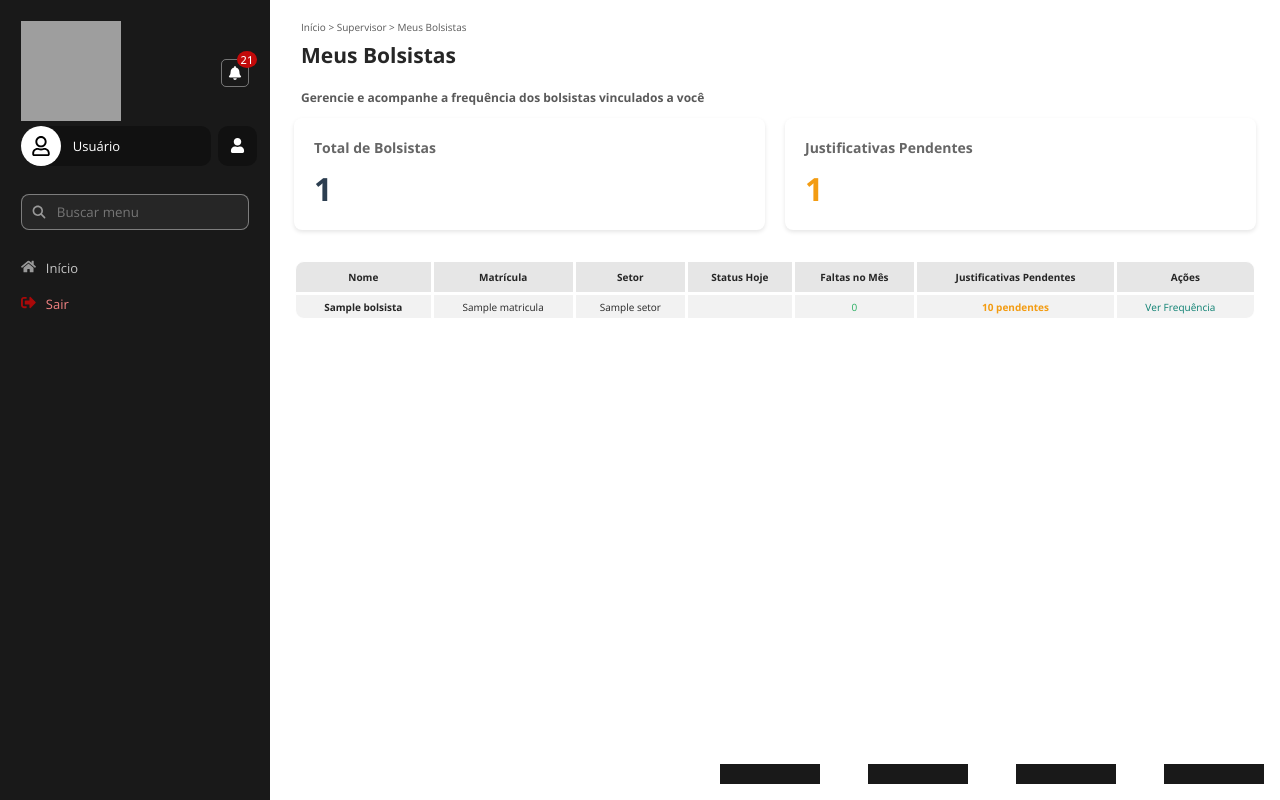
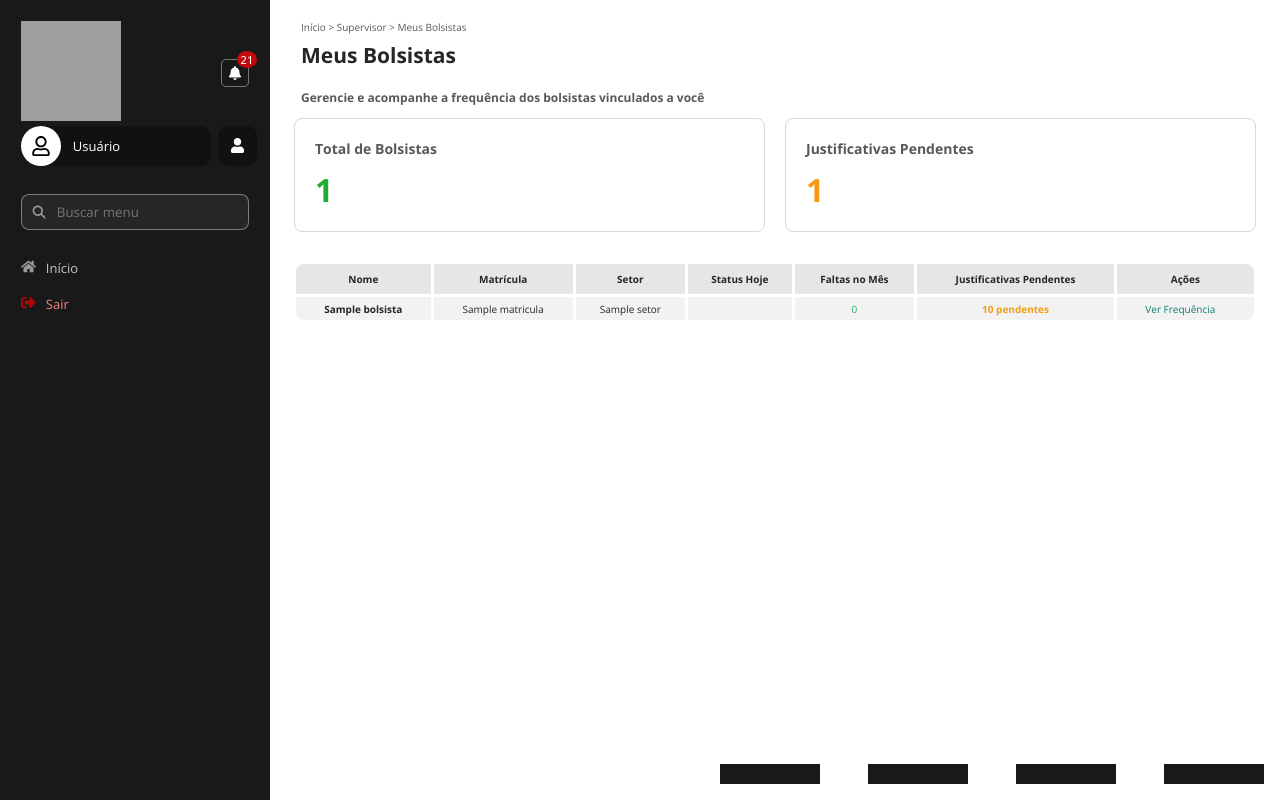
Before and after one commit to Geraldinhozinho/Projeto-Integrador-I, a Django app: template operacional/templates/operacional/meus_bolsistas.html in a window 1280 px wide. Run offline with Django 5.2, Linux system fonts and the light colour scheme; the template is opened without the code that fills it: most values are stand-ins (such as "Sample title", 1, 10 or a date in 2020); grey boxes are pictures that could not be loaded.

Commit message:
feature/consertando cores

```diff
--- a/operacional/static/css/frequencia.css
+++ b/operacional/static/css/frequencia.css
@@ -371,7 +371,7 @@
     max-width: 500px;
     width: 90%;
     text-align: center;
-    box-shadow: 0 4px 6px rgba(0,0,0,0.1);
+    border: var(--borda-1);
 }
 
 .modal-titulo {
@@ -465,3 +465,41 @@
     border-radius: 30px;
     text-decoration: none;
 }
+
+.resumo-supervisor {
+    display: flex; gap: 20px; margin-bottom: 30px;
+}
+
+.card-resumo {
+    background: var(--white);
+    padding: 20px;
+    border-radius: 8px;
+    border: var(--borda-grey-2);
+    display: flex;
+    flex-direction: column;
+    flex: 1;
+}
+
+.total-bolsistas {
+    margin: 0 0 10px 0;
+    font-size: 14px;
+    color: var(--grey-2);
+}
+
+.quantidade-bolsistas {
+    font-size: 32px;
+    font-weight: bold;
+    color: var(--green);
+}
+
+.justificativas-pendentes {
+    margin: 0 0 10px 0;
+    font-size: 14px;
+    color: var(--grey-2);
+}
+
+.quantidade-justificativas-pendentes {
+    font-size: 32px;
+    font-weight: bold;
+    color: var(--orange);
+}
--- a/operacional/templates/operacional/meus_bolsistas.html
+++ b/operacional/templates/operacional/meus_bolsistas.html
@@ -22,14 +22,14 @@
     </div>
     {% endif %}
 
-    <div class="resumo-supervisor" style="display: flex; gap: 20px; margin-bottom: 30px;">
-        <div class="card-resumo" style="background: white; padding: 20px; border-radius: 8px; box-shadow: 0 2px 4px rgba(0,0,0,0.1); flex: 1;">
-            <h3 style="margin: 0 0 10px 0; font-size: 14px; color: #666;">Total de Bolsistas</h3>
-            <div style="font-size: 32px; font-weight: bold; color: #2c3e50;">{{ total_bolsistas }}</div>
+    <div class="resumo-supervisor">
+        <div class="card-resumo">
+            <h3 class="total-bolsistas">Total de Bolsistas</h3>
+            <div class="quantidade-bolsistas">{{ total_bolsistas }}</div>
         </div>
-        <div class="card-resumo" style="background: white; padding: 20px; border-radius: 8px; box-shadow: 0 2px 4px rgba(0,0,0,0.1); flex: 1;">
-            <h3 style="margin: 0 0 10px 0; font-size: 14px; color: #666;">Justificativas Pendentes</h3>
-            <div style="font-size: 32px; font-weight: bold; color: #f39c12;">
+        <div class="card-resumo">
+            <h3 class="justificativas-pendentes">Justificativas Pendentes</h3>
+            <div class="quantidade-justificativas-pendentes">
                 {{ bolsistas_enriquecidos|length|default:"0" }}
             </div>
         </div>
--- a/static/css/base.css
+++ b/static/css/base.css
@@ -287,6 +287,7 @@ footer {
     --green-3: #66FF99;
     --green-4: #CCFFD6;
     --green-5: #7DE88D;
+    --orange: #f39c12;
 
     --borda: 1px solid rgba(255, 255, 255, 0.4);
     --borda-2: 1px solid rgba(255, 255, 255);
```
